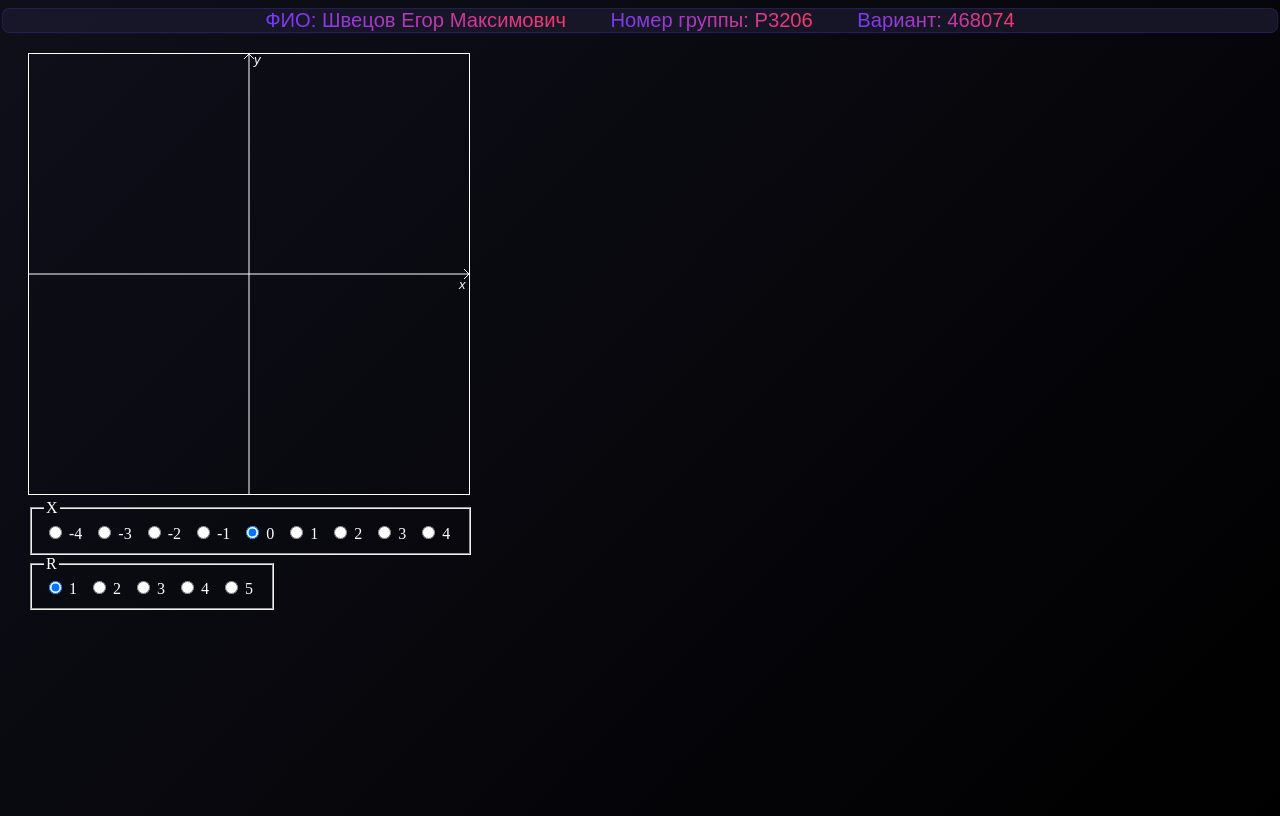
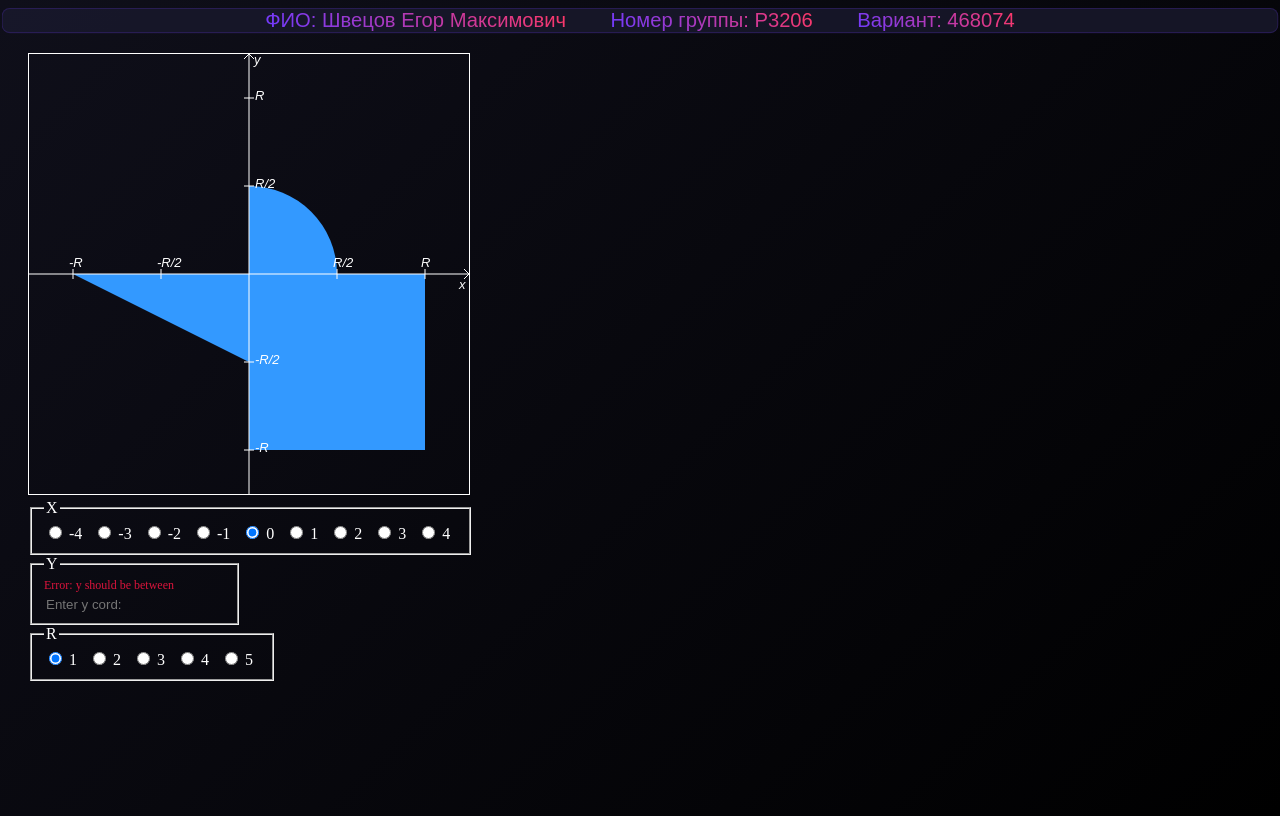
Before and after one commit to InfernumVII/web-lab1, a plain HTML site: page site/index.html in a window 1280 px wide. Drawn offline with Linux system fonts and the light colour scheme.

Commit message:
add all inputs and update chart

```diff
--- a/site/css/content-styles.css
+++ b/site/css/content-styles.css
@@ -15,3 +15,16 @@ fieldset {
     display: block;
     width: fit-content;
 }
+input[type="text"]{
+    background: transparent;
+    border: none;
+    color: white;
+}
+.input-text-error {
+    color: #DC143C;
+    font-size: 12px;
+    margin-bottom: 2px;
+}
+.figures {
+    fill: #3399FF;
+}
--- a/site/index.html
+++ b/site/index.html
@@ -2,6 +2,7 @@
 <html>
     <head>
         <link rel="stylesheet" href="css/styles.css">
+        <script src="script.js"></script>
     </head>
     <body>
         <div id="header">
@@ -16,24 +17,53 @@
             <head>
                 <link rel="stylesheet" href="css/content-styles.css">
             </head>
-            <svg width="440" height="440" version="1.1" xmlns="http://www.w3.org/2000/svg">
+            <svg width="440" height="440">
                 <!-- <rect x="10" y="10" width="30" height="30" stroke="black" fill="transparent" stroke-width="5"/>
                 <rect x="60" y="10" rx="10" ry="10" width="30" height="30" stroke="black" fill="transparent" stroke-width="5"/>
 
-                <circle cx="25" cy="75" r="20" stroke="red" fill="transparent" stroke-width="5"/>
+
                 <ellipse cx="75" cy="75" rx="20" ry="5" stroke="red" fill="transparent" stroke-width="5"/> -->
 
+                <polygon class="figures" points="220,220 44,220 220,308"></polygon>
+                <rect class="figures" x="220" y="220" width="176" height="176"/>
+                <defs>
+                    <clipPath id="half-half-circle">
+                        <rect x="220" y="132" width="88" height="88"/>
+                    </clipPath>
+                </defs>
+                <circle class="figures" cx="220" cy="220" r="88" clip-path="url(#half-half-circle)"/>
+                <!--y strokes plus-->
+                <line x1="215" x2="225" y1="132" y2="132" stroke="white" fill="transparent" stroke-width="1"/>
+                <text x="226" y="134">R/2</text>
+                <line x1="215" x2="225" y1="44" y2="44" stroke="white" fill="transparent" stroke-width="1"/>
+                <text x="226" y="46">R</text>
+                <!--y strokes minus-->
+                <line x1="215" x2="225" y1="308" y2="308" stroke="white" fill="transparent" stroke-width="1"/>
+                <text x="226" y="310">-R/2</text>
+                <line x1="215" x2="225" y1="396" y2="396" stroke="white" fill="transparent" stroke-width="1"/>
+                <text x="226" y="398">-R</text>
                 <!--y arrow -->
                 <text x="225" y="10">y</text>
                 <line x1="220" x2="220" y1="440" y2="0" stroke="white" fill="transparent" stroke-width="1"/>
                 <line x1="220" x2="215" y1="0" y2="5" stroke="white" fill="transparent" stroke-width="1"/>
                 <line x1="220" x2="225" y1="0" y2="5" stroke="white" fill="transparent" stroke-width="1"/>
 
+                <!--x strokes plus-->
+                <line x1="308" x2="308" y1="215" y2="225" stroke="white" fill="transparent" stroke-width="1"/>
+                <text x="304" y="213">R/2</text>
+                <line x1="396" x2="396" y1="215" y2="225" stroke="white" fill="transparent" stroke-width="1"/>
+                <text x="392" y="213">R</text>
+                <!--x strokes minus-->
+                <line x1="132" x2="132" y1="215" y2="225" stroke="white" fill="transparent" stroke-width="1"/>
+                <text x="128" y="213">-R/2</text>
+                <line x1="44" x2="44" y1="215" y2="225" stroke="white" fill="transparent" stroke-width="1"/>
+                <text x="40" y="213">-R</text>
                 <!--x arrow -->
                 <text x="430" y="235">x</text>
                 <line x1="0" x2="440" y1="220" y2="220" stroke="white" fill="transparent" stroke-width="1"/>
                 <line x1="440" x2="435" y1="220" y2="215" stroke="white" fill="transparent" stroke-width="1"/>
                 <line x1="440" x2="435" y1="220" y2="225" stroke="white" fill="transparent" stroke-width="1"/>
+
 
                 <!-- <line x1="220" x2="220" y1="440" y2="0" stroke="white" fill="transparent" stroke-width="1"/> -->
                 <!-- <polyline points="60 110 65 120 70 115 75 130 80 125 85 140 90 135 95 150 100 145"
@@ -69,6 +99,13 @@
                     </div>
                 </fieldset>
                 <fieldset>
+                    <legend>Y</legend>
+                    <div class="input-text-error">
+                        Error: y should be between
+                    </div>
+                    <input type="text" placeholder="Enter y cord: ">
+                </fieldset>
+                <fieldset>
                     <legend>R</legend>
                     <div>
                         <input type="radio" id="choice-1" name="R" value="1" checked/>
```
Also changed, not shown: site/script.js (added).
